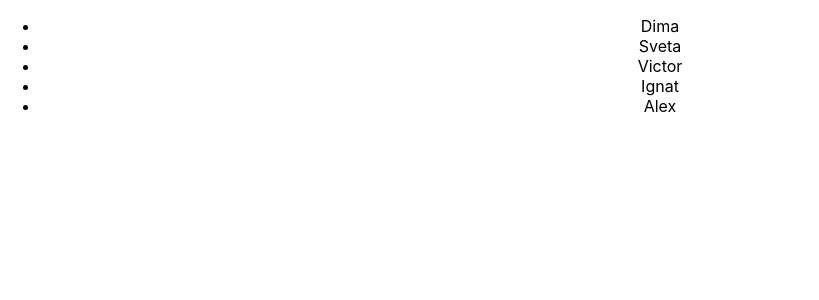
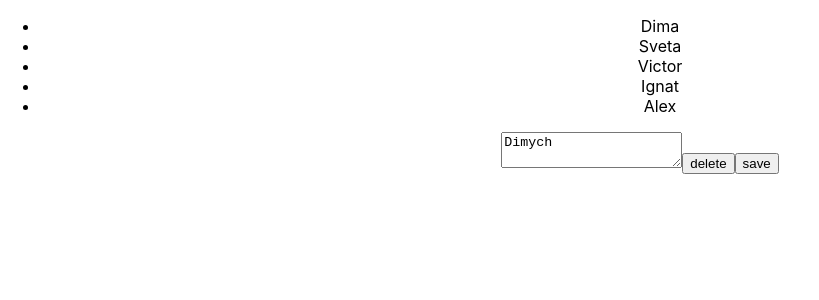
Before and after one commit to Aleksvtop/nativeJS, a React (Create React App) app: page / in a window 1280 px wide. Shown: the top 300 px of the page, without its empty margins (0-819 px from the left). Built offline with nearby package versions, Linux system fonts and the light colour scheme.

Commit message:
Create callBack component for lerning callback functions

```diff
--- /dev/null
+++ b/src/06/06callBack.tsx
@@ -0,0 +1,20 @@
+
+
+export const User = () => {
+    const deleteUser = () => {
+        alert('User should be deleted')
+    }
+    const saveUser = () => {
+        alert('User should be saved')
+    }
+    const onNameChanged = () => {
+        console.log('name changed')
+    }
+    const focusLostHandler = () => {
+        console.log('focus lost')
+    }
+    return <div><textarea onChange={onNameChanged} onBlur={focusLostHandler}>Dimych</textarea>
+        <button onClick={deleteUser}>delete</button>
+        <button onClick={saveUser}>save</button>
+    </div>
+}
--- a/src/App.tsx
+++ b/src/App.tsx
@@ -2,6 +2,7 @@ import React from 'react';
 
 import './App.css';
 import {messages} from "./05/05";
+import {User} from "./06/06callBack";
 
 const App = () => {
 
@@ -12,6 +13,7 @@ const App = () => {
         <ul>
             {liElements}
         </ul>
+        <User/>
 
     </div>
   );
```
Also changed, not shown: 1 other file (tests, documents, lock files or other folders).
